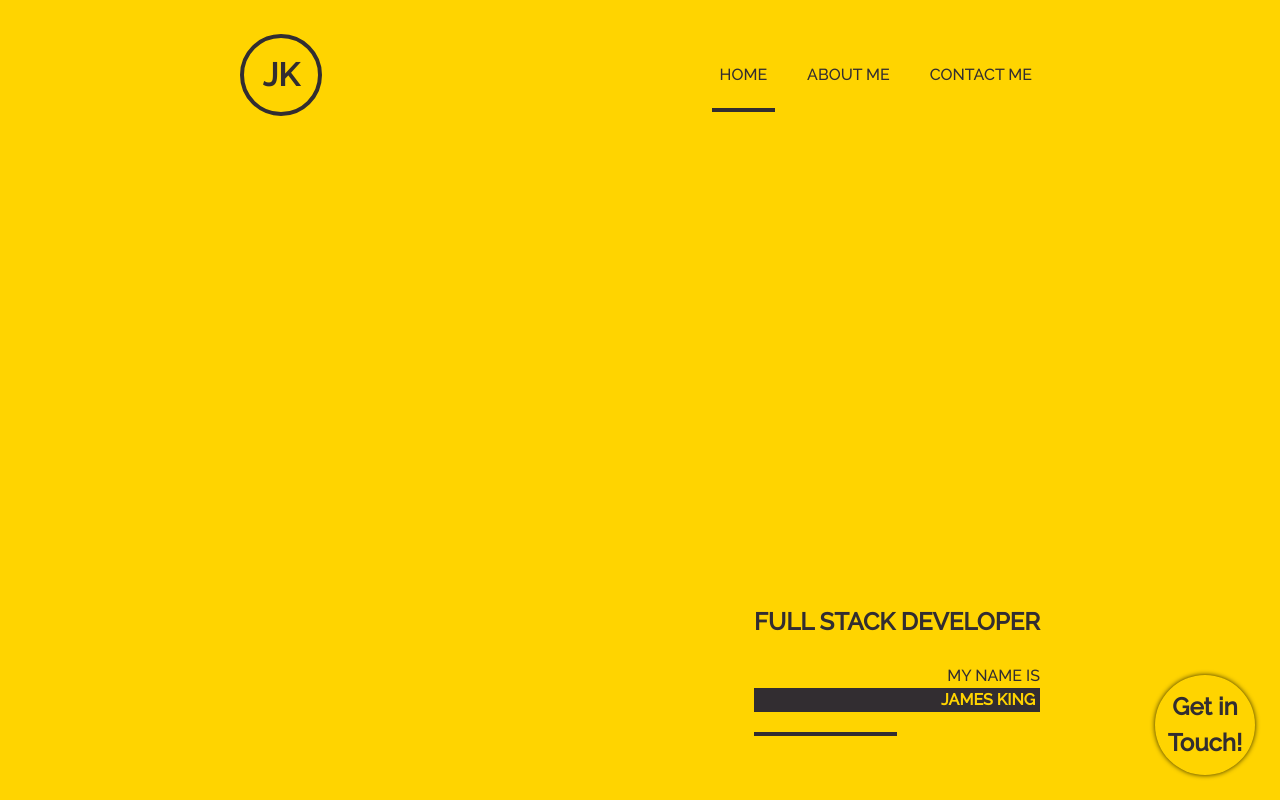
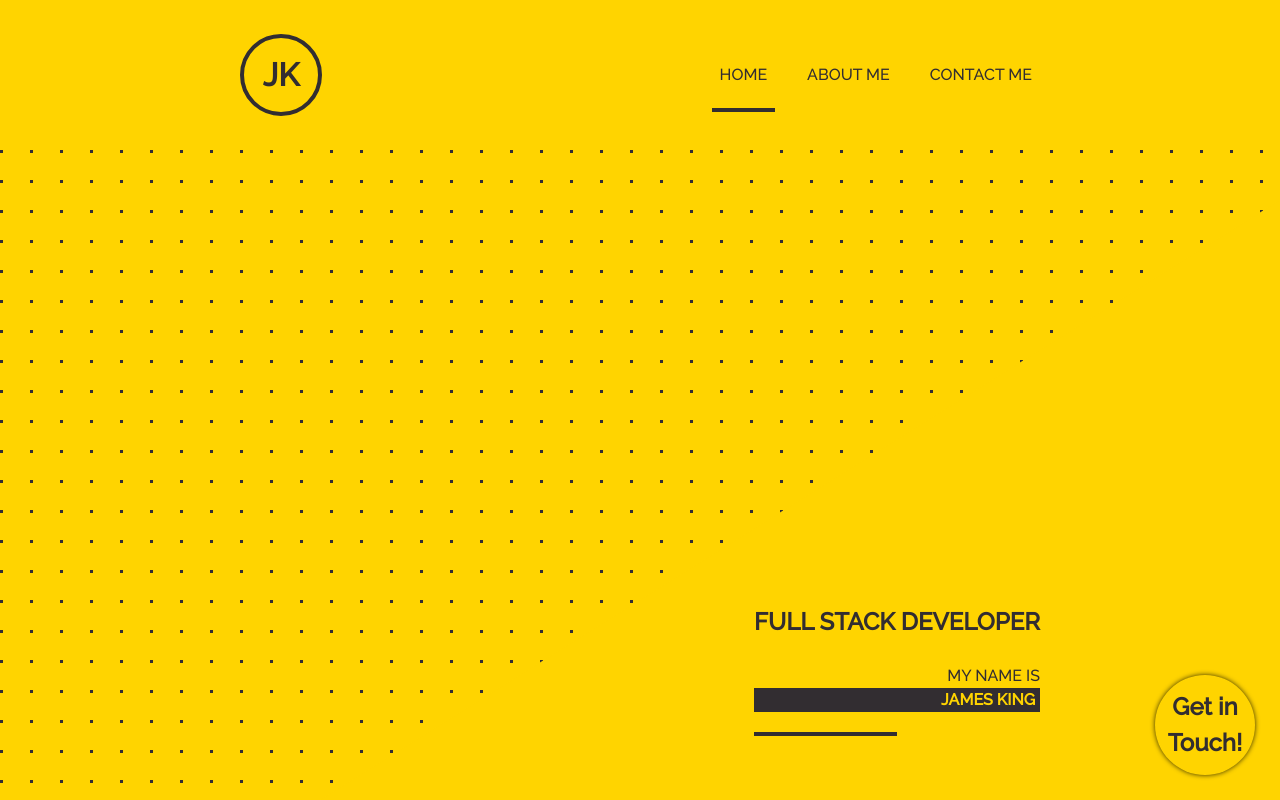
Before and after one commit to JamesAKing/portfolio, a React (Create React App) app: page / in a window 1280 px wide. Shown: the top 800 px of the page. Built offline with nearby package versions, Linux system fonts and the light colour scheme.

Commit message:
added repeating dot effect and fade to hero

```diff
--- a/src/components/hero/Hero.scss
+++ b/src/components/hero/Hero.scss
@@ -1,5 +1,7 @@
 @use "../../styles/mixins" as *;
 @use "../../styles/variables" as *;
+
+$radius: 1.5px;
 
 .hero {
   @include container-default;
@@ -8,6 +10,31 @@
   background-color: $color-background;
   display: flex;
   justify-content: center;
+  background-image: radial-gradient(
+    circle at $radius $radius,
+    $color-text $radius,
+    transparent 0
+  );
+  background-size: 30px 30px;
+
+  &::before {
+    content: "";
+    position: absolute;
+    inset: 0;
+
+    background-image: linear-gradient(
+      to bottom,
+      rgba(0, 0, 0, 0) 150px,
+      $color-background 150px,
+      rgba(0, 0, 0, 0) 55%
+    );
+
+    @include tablet {
+      background-image: none;
+      background-color: $color-background;
+      clip-path: polygon(25% 100%, 100% 100%, 100% 25%);
+    }
+  }
 
   &__content {
     @include content-default;
@@ -15,10 +42,19 @@
   }
 
   &__heading {
+    z-index: 2;
     text-align: end;
     position: absolute;
     bottom: 125px;
     right: $pg-padding-mobile;
+
+    &::before {
+      z-index: -1;
+      content: "";
+      position: absolute;
+      inset: -10% -5%;
+      background-color: $color-background;
+    }
 
     @include mobile {
       width: 60%;
```
